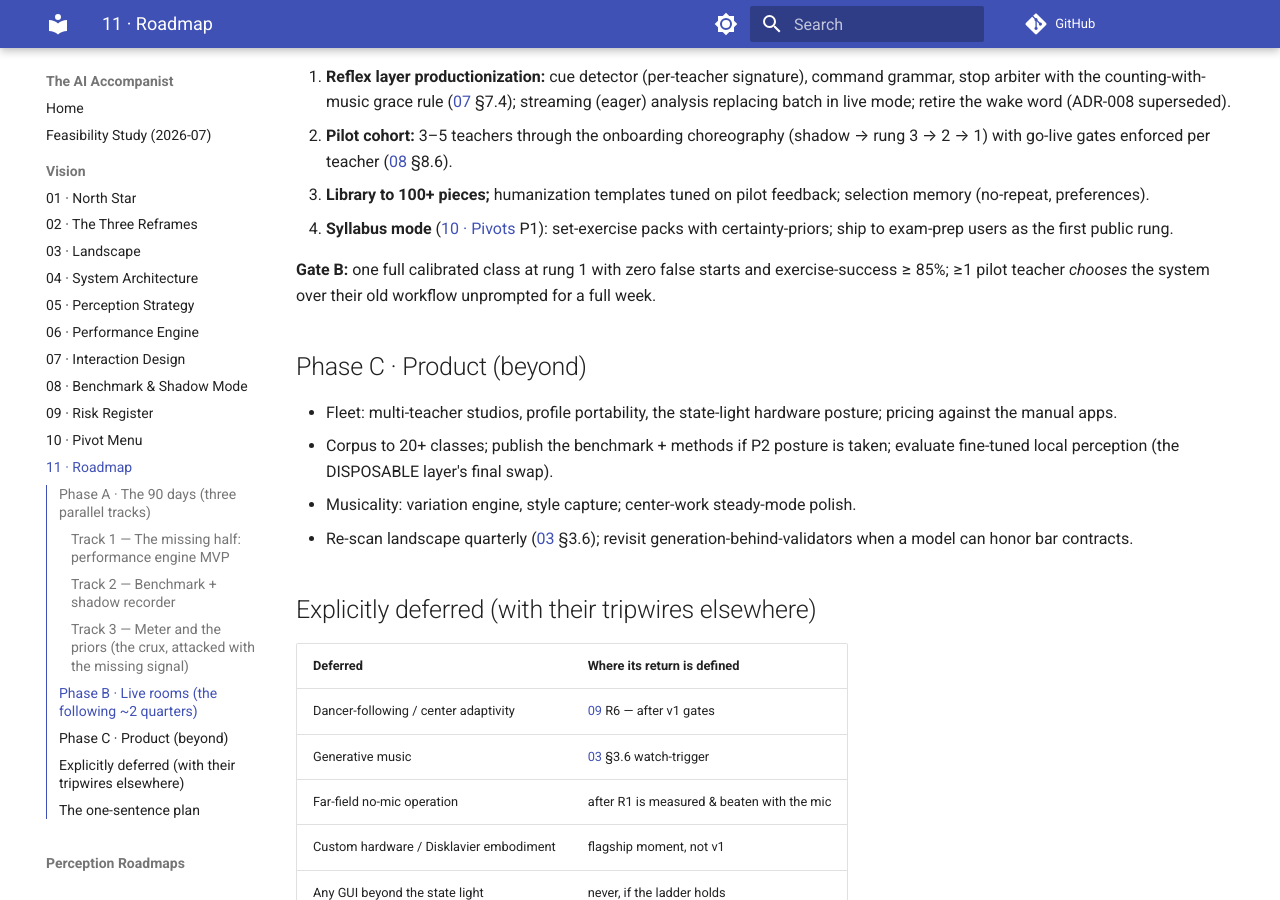
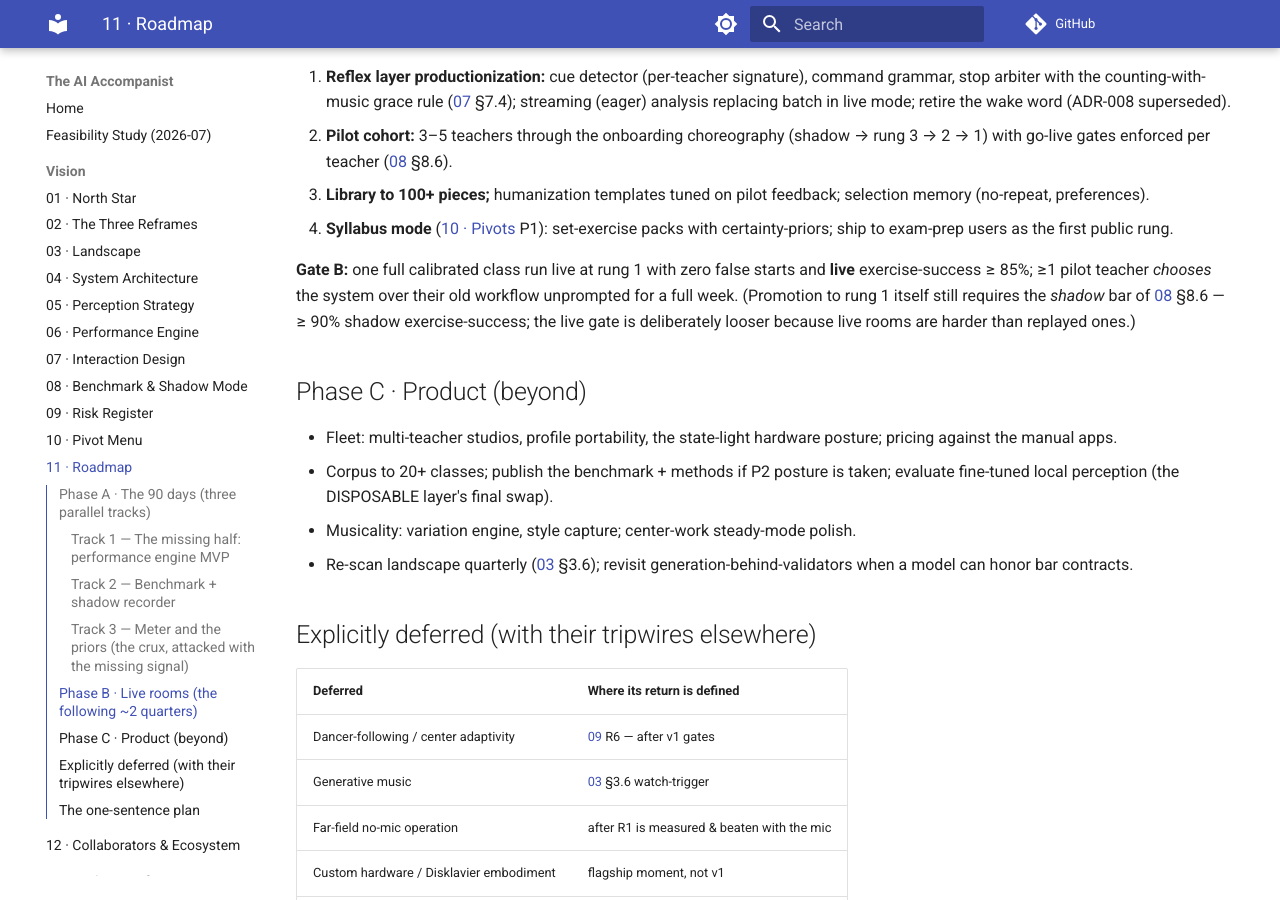
Before and after one commit to ben-juodvalkis/musical-perception, an MkDocs documentation site: the page built from docs/vision/11-roadmap.md, in a window 1280 px wide and 900 px high, scrolled down 1268 px. Built offline with MkDocs 1.6.1 and Material for MkDocs 9.7.7, drawn with Linux system fonts in a browser that asks for light colours; comment, search, counter and statistics services are not loaded.

Commit message:
docs: address automated review feedback on PR #14
Clarify the Rung-1 exercise-success gates: the 90% figure in the
benchmark doc is the shadow promotion bar, the 85% in the roadmap's
Gate B is the live pass bar — now stated explicitly instead of reading
as a contradiction. Also fix a comma in the question-rate metric and
add site_url to mkdocs.yml for eventual Pages deployment.

Co-Authored-By: Claude Fable 5 <noreply@anthropic.com>
Claude-Session: https://claude.ai/code/session_017t25WQwSHar4D3sfNXHoN6

```diff
--- a/docs/vision/11-roadmap.md
+++ b/docs/vision/11-roadmap.md
@@ -66,9 +66,13 @@ zero-shot→calibrated delta quantifying Reframe 3.
 4. **Syllabus mode** ([10 · Pivots](10-pivots.md) P1): set-exercise packs with
    certainty-priors; ship to exam-prep users as the first public rung.
 
-**Gate B:** one full calibrated class at rung 1 with zero false starts and
-exercise-success ≥ 85%; ≥1 pilot teacher *chooses* the system over their old
-workflow unprompted for a full week.
+**Gate B:** one full calibrated class run live at rung 1 with zero false
+starts and **live** exercise-success ≥ 85%; ≥1 pilot teacher *chooses* the
+system over their old workflow unprompted for a full week. (Promotion to
+rung 1 itself still requires the *shadow* bar of
+[08](08-benchmark-and-shadow-mode.md) §8.6 — ≥ 90% shadow exercise-success;
+the live gate is deliberately looser because live rooms are harder than
+replayed ones.)
 
 ## Phase C · Product (beyond)
 
--- a/mkdocs.yml
+++ b/mkdocs.yml
@@ -2,6 +2,7 @@ site_name: The AI Accompanist
 site_description: >-
   An automated ballet-class accompanist from camera and audio — perception,
   precision, and the path to the full system.
+site_url: https://ben-juodvalkis.github.io/musical-perception/
 repo_url: https://github.com/ben-juodvalkis/musical-perception
 docs_dir: docs
 
@@ -44,6 +45,7 @@ nav:
       - 09 · Risk Register: vision/09-risk-register.md
       - 10 · Pivot Menu: vision/10-pivots.md
       - 11 · Roadmap: vision/11-roadmap.md
+      - 12 · Collaborators & Ecosystem: vision/12-collaborators.md
   - Perception Roadmaps:
       - ROADMAP v2 (current): ROADMAP-v2.md
       - ROADMAP (historical): ROADMAP.md
```
Also changed, not shown: docs/vision/08-benchmark-and-shadow-mode.md (+1 -1 lines).
